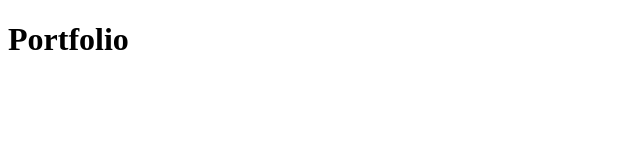
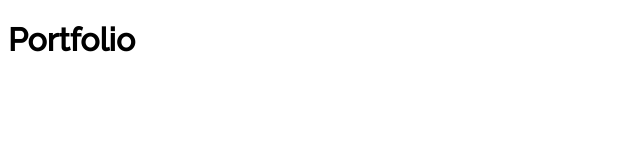
Before and after one commit to Killian-Mousseaux/Portfolio, a plain HTML site: page index.html in a window 1280 px wide. Shown: the full height of the page, 0-640 px from the left. Drawn offline with Linux system fonts and the light colour scheme.

Commit message:
Commit 2

```diff
--- a/index.html
+++ b/index.html
@@ -4,9 +4,13 @@
     <meta charset="UTF-8">
     <meta http-equiv="X-UA-Compatible" content="IE=edge">
     <meta name="viewport" content="width=device-width, initial-scale=1.0">
+    <link rel="preconnect" href="https://fonts.googleapis.com">
+    <link rel="preconnect" href="https://fonts.gstatic.com" crossorigin>
+    <link href="https://fonts.googleapis.com/css2?family=Raleway:wght@300;400;500&display=swap" rel="stylesheet">
     <title>Document</title>
 </head>
 <body>
+    <link rel="stylesheet" href="style.css">
     <h1> Portfolio </h1>
 </body>
 </html>
--- /dev/null
+++ b/style.css
@@ -0,0 +1,3 @@
+h1 {
+    font-family: 'Raleway', sans-serif;
+}
```
